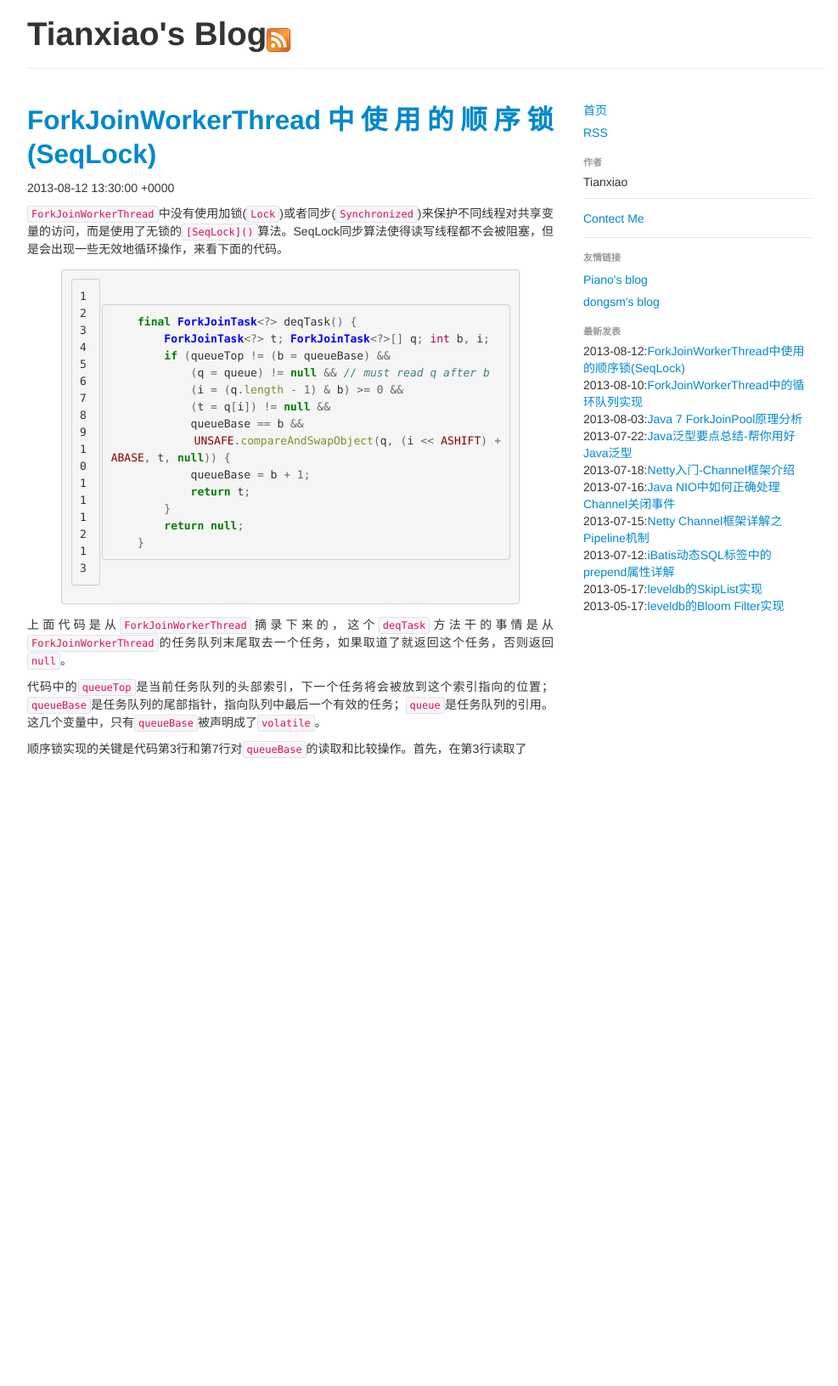
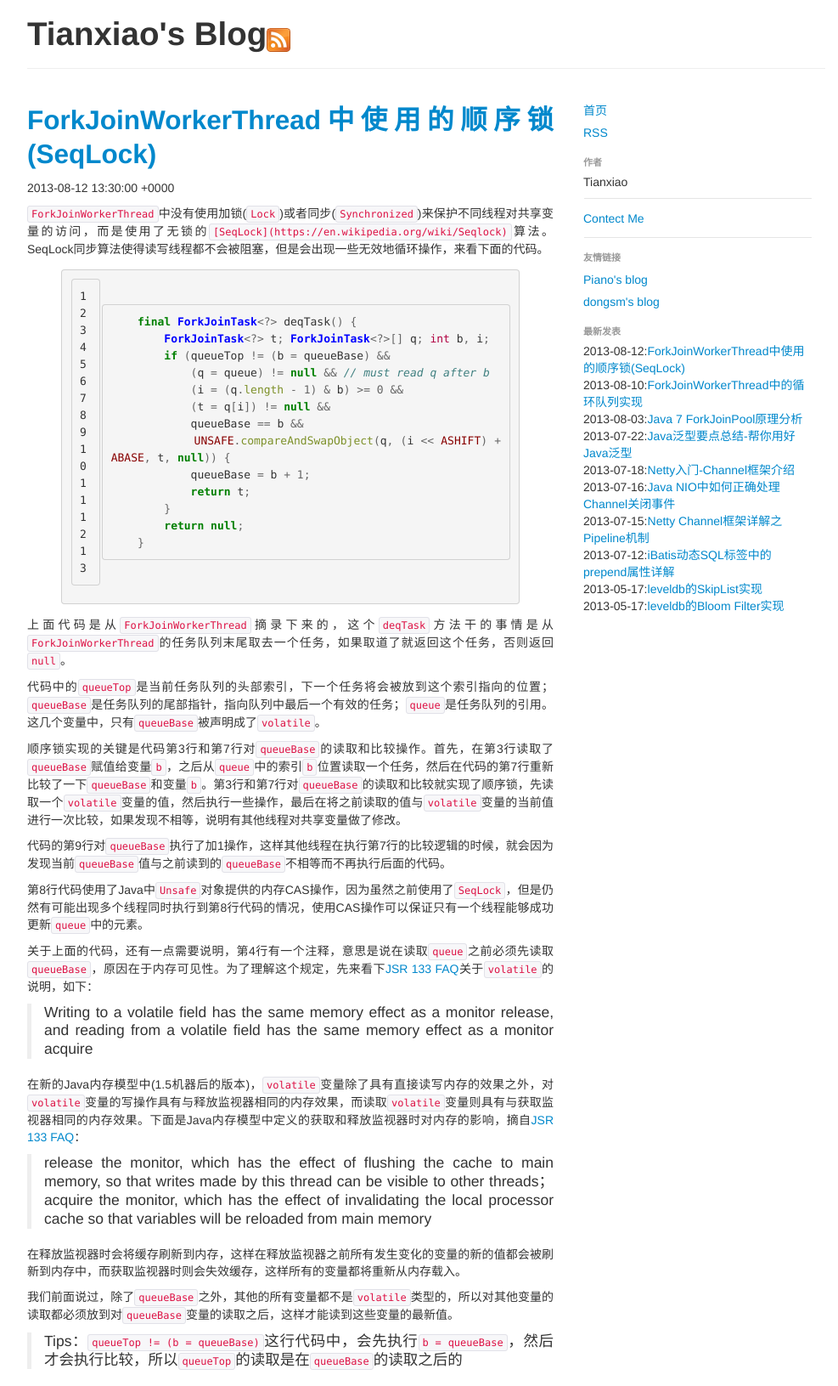
Before and after one commit to tianxiao-ma/tianxiao-ma.github.com, a Jekyll site: the page built from _posts/2013-08-12-forkjoinpoll-datail-SeqLock.md, in a window 1280 px wide. Shown: the whole page at 85% size, without its empty margins (138-1125 px from the left). Built offline with Jekyll 4.4.1, drawn with Linux system fonts in a browser that asks for light colours; Markdown is read by kramdown in place of the engine named in the settings; before the commit the page ends 902 px from its top, so only the background shows below that.

Commit message:
add a post for seqlock

```diff
--- a/_posts/2013-08-12-forkjoinpoll-datail-SeqLock.md
+++ b/_posts/2013-08-12-forkjoinpoll-datail-SeqLock.md
@@ -6,7 +6,7 @@ date: Sat Aug 12 01:30:00 pm GMT+8 2013
 published: true
 ---
 
-`ForkJoinWorkerThread`中没有使用加锁(`Lock`)或者同步(`Synchronized`)来保护不同线程对共享变量的访问，而是使用了无锁的`[SeqLock]()`算法。SeqLock同步算法使得读写线程都不会被阻塞，但是会出现一些无效地循环操作，来看下面的代码。
+`ForkJoinWorkerThread`中没有使用加锁(`Lock`)或者同步(`Synchronized`)来保护不同线程对共享变量的访问，而是使用了无锁的`[SeqLock](https://en.wikipedia.org/wiki/Seqlock)`算法。SeqLock同步算法使得读写线程都不会被阻塞，但是会出现一些无效地循环操作，来看下面的代码。
 
 {% highlight java linenos %}
 
@@ -30,4 +30,23 @@ published: true
 
 代码中的`queueTop`是当前任务队列的头部索引，下一个任务将会被放到这个索引指向的位置；`queueBase`是任务队列的尾部指针，指向队列中最后一个有效的任务；`queue`是任务队列的引用。这几个变量中，只有`queueBase`被声明成了`volatile`。
 
-顺序锁实现的关键是代码第3行和第7行对`queueBase`的读取和比较操作。首先，在第3行读取了
+顺序锁实现的关键是代码第3行和第7行对`queueBase`的读取和比较操作。首先，在第3行读取了`queueBase`赋值给变量`b`，之后从`queue`中的索引`b`位置读取一个任务，然后在代码的第7行重新比较了一下`queueBase`和变量`b`。第3行和第7行对`queueBase`的读取和比较就实现了顺序锁，先读取一个`volatile`变量的值，然后执行一些操作，最后在将之前读取的值与`volatile`变量的当前值进行一次比较，如果发现不相等，说明有其他线程对共享变量做了修改。
+
+代码的第9行对`queueBase`执行了加1操作，这样其他线程在执行第7行的比较逻辑的时候，就会因为发现当前`queueBase`值与之前读到的`queueBase`不相等而不再执行后面的代码。
+
+第8行代码使用了Java中`Unsafe`对象提供的内存CAS操作，因为虽然之前使用了`SeqLock`，但是仍然有可能出现多个线程同时执行到第8行代码的情况，使用CAS操作可以保证只有一个线程能够成功更新`queue`中的元素。
+
+关于上面的代码，还有一点需要说明，第4行有一个注释，意思是说在读取`queue`之前必须先读取`queueBase`，原因在于内存可见性。为了理解这个规定，先来看下[JSR 133 FAQ](http://www.cs.umd.edu/~pugh/java/memoryModel/jsr-133-faq.html#volatile)关于`volatile`的说明，如下：
+
+> Writing to a volatile field has the same memory effect as a monitor release, and reading from a volatile field has the same memory effect as a monitor acquire
+
+在新的Java内存模型中(1.5机器后的版本)，`volatile`变量除了具有直接读写内存的效果之外，对`volatile`变量的写操作具有与释放监视器相同的内存效果，而读取`volatile`变量则具有与获取监视器相同的内存效果。下面是Java内存模型中定义的获取和释放监视器时对内存的影响，摘自[JSR 133 FAQ](http://www.cs.umd.edu/~pugh/java/memoryModel/jsr-133-faq.html#synchronization)：
+
+> release the monitor, which has the effect of flushing the cache to main memory, so that writes made by this thread can be visible to other threads；
+> acquire the monitor, which has the effect of invalidating the local processor cache so that variables will be reloaded from main memory
+
+在释放监视器时会将缓存刷新到内存，这样在释放监视器之前所有发生变化的变量的新的值都会被刷新到内存中，而获取监视器时则会失效缓存，这样所有的变量都将重新从内存载入。
+
+我们前面说过，除了`queueBase`之外，其他的所有变量都不是`volatile`类型的，所以对其他变量的读取都必须放到对`queueBase`变量的读取之后，这样才能读到这些变量的最新值。
+
+> Tips：`queueTop != (b = queueBase)`这行代码中，会先执行`b = queueBase`，然后才会执行比较，所以`queueTop`的读取是在`queueBase`的读取之后的
```
